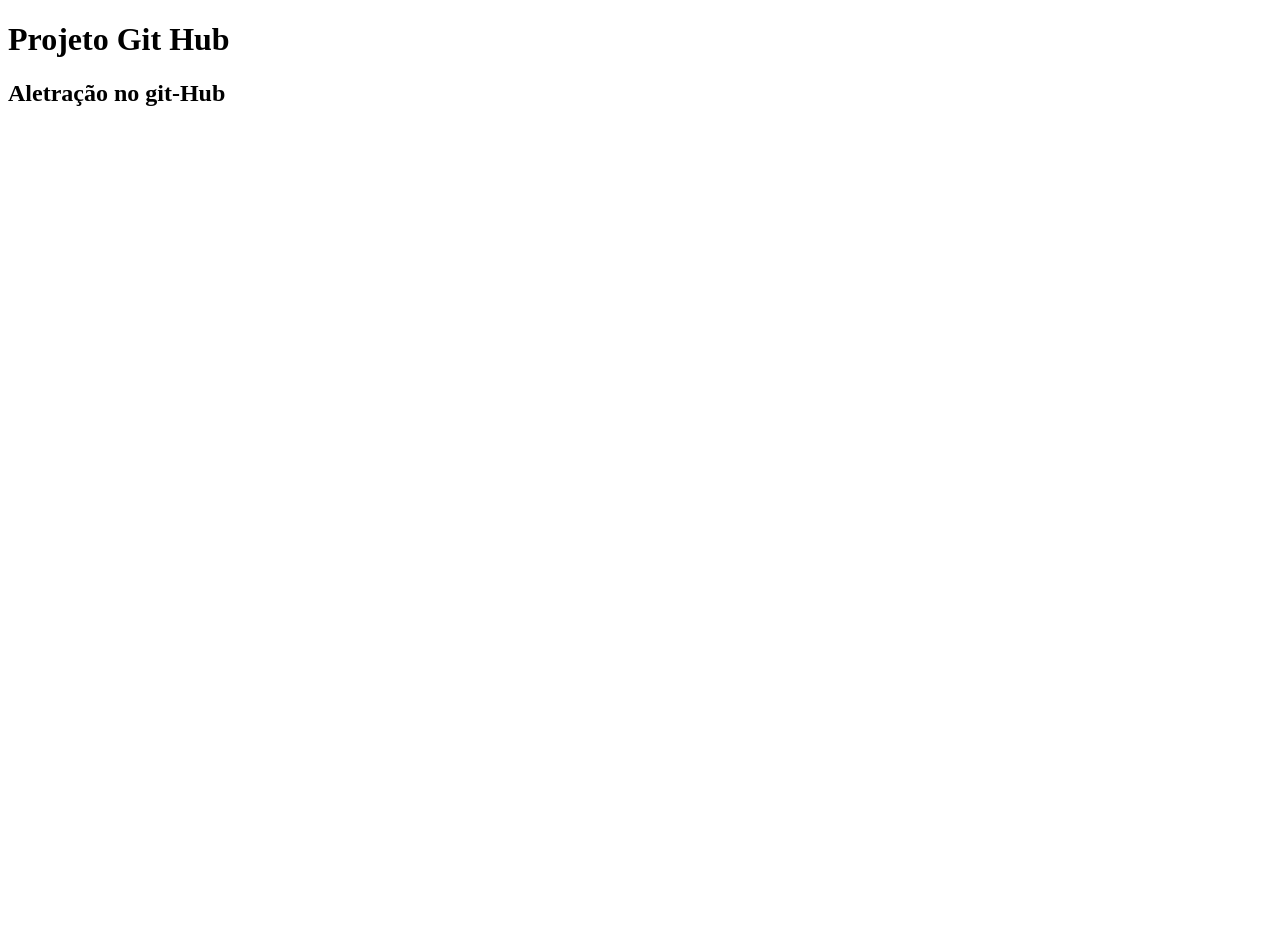
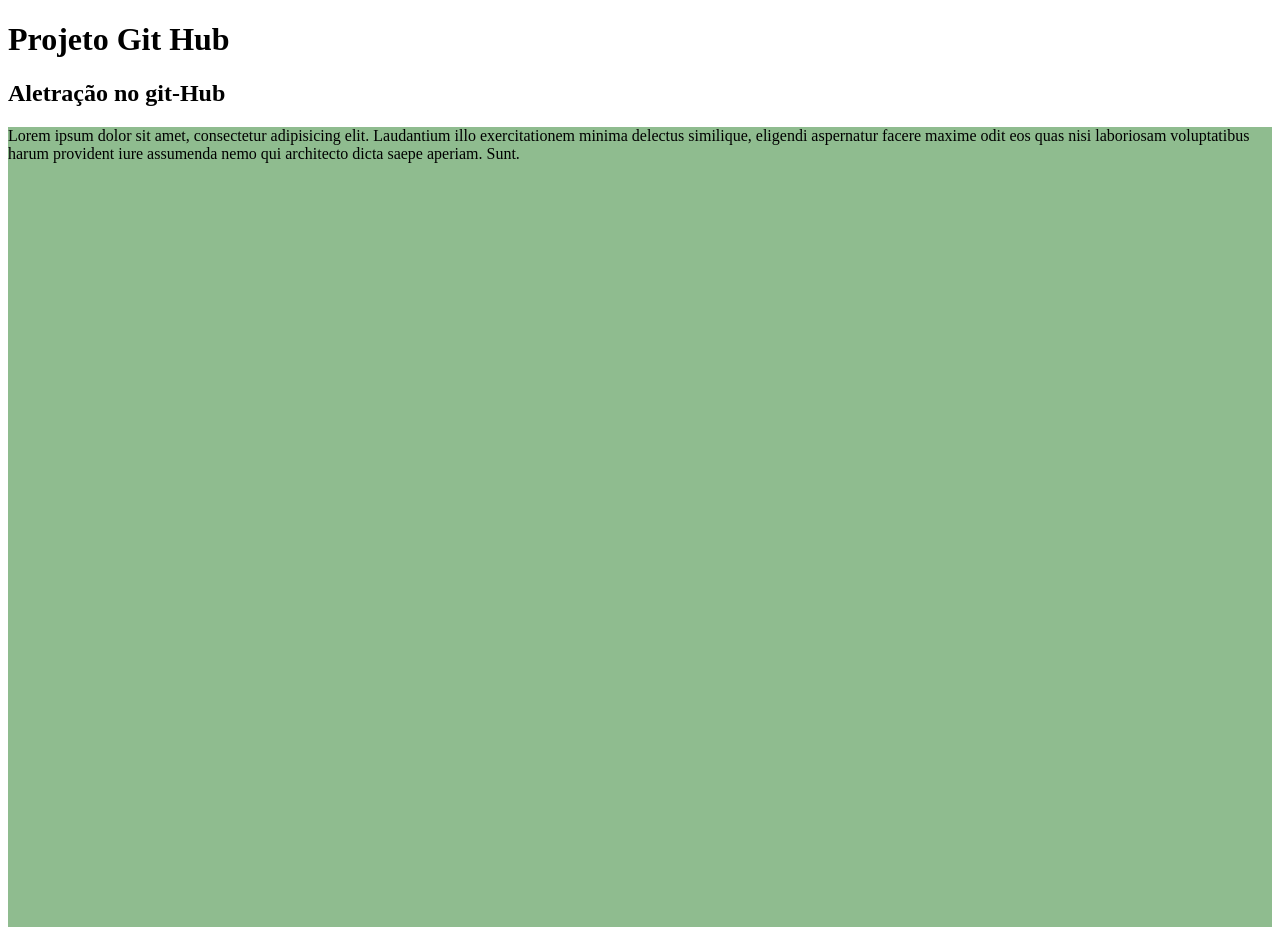
Before and after one commit to Sayuris2/ProjetoGit-Hub, a plain HTML site: page index.html in a window 1280 px wide. Before the commit the page ends 800 px from the top, so only its background shows below. Drawn offline with Linux system fonts and the light colour scheme.

Commit message:
commit developer

```diff
--- /dev/null
+++ b/css/style.css
@@ -0,0 +1,5 @@
+.git-hub{
+    background-color: darkseagreen;
+    width: 100%;
+    height: 100vh;
+}
--- a/index.html
+++ b/index.html
@@ -4,10 +4,14 @@
     <meta charset="UTF-8">
     <meta http-equiv="X-UA-Compatible" content="IE=edge">
     <meta name="viewport" content="width=device-width, initial-scale=1.0">
+    <link rel="stylesheet" href="/css/style.css">
     <title>Projeto Git Hub</title>
 </head>
 <body>
     <h1>Projeto Git Hub</h1>
     <h2>Aletração no git-Hub</h2>
+    <div class="git-hub">
+        <p> Lorem ipsum dolor sit amet, consectetur adipisicing elit. Laudantium illo exercitationem minima delectus similique, eligendi aspernatur facere maxime odit eos quas nisi laboriosam voluptatibus harum provident iure assumenda nemo qui architecto dicta saepe aperiam. Sunt.</p>
+    </div>
 </body>
 </html>
```
